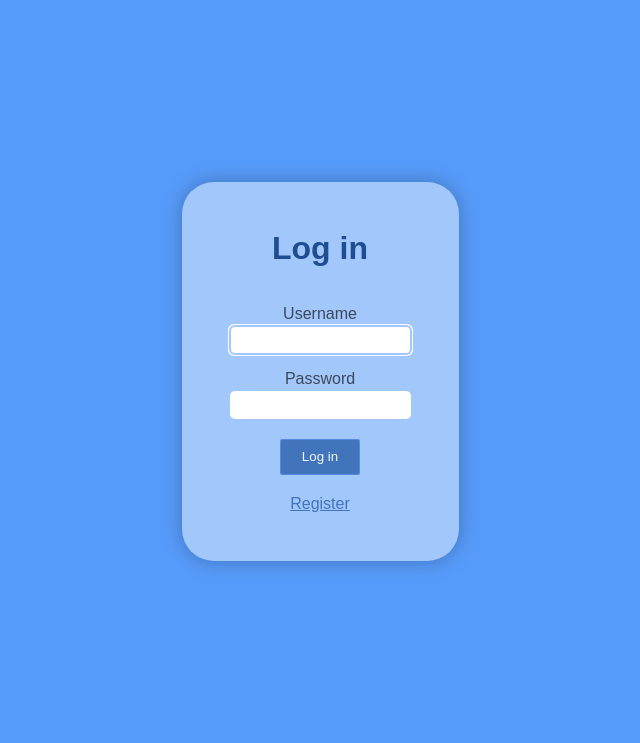
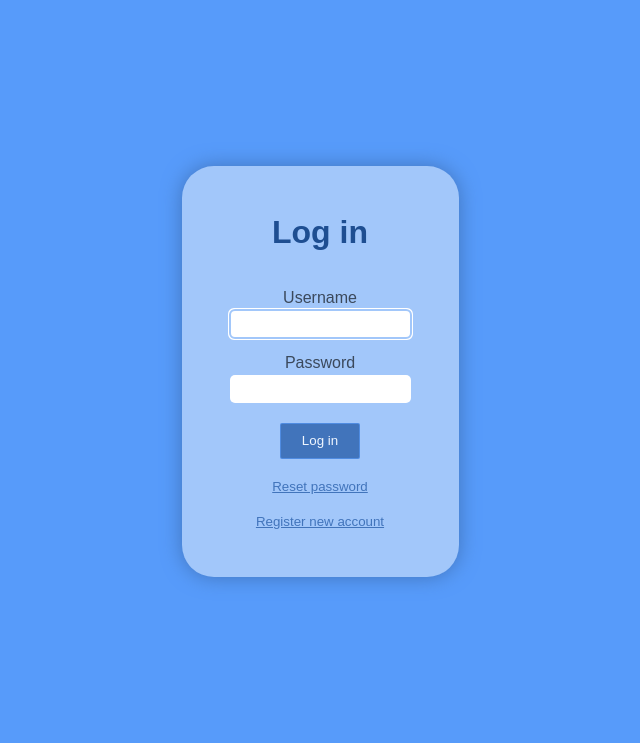
Before and after one commit to ImHereByChance/MonthsWeb, a Django app: page /accounts/login/ in a window 1280 px wide. Shown: the part 57-800 px from the top of the page, without its empty margins (320-960 px from the left). Run offline with Django 3.2, Linux system fonts and the light colour scheme.

Commit message:
link to the reset-password-view added to the log-in page

```diff
--- a/MonthsWeb/users/static/users/style/authpages.css
+++ b/MonthsWeb/users/static/users/style/authpages.css
@@ -71,10 +71,15 @@ input[type="submit"] {
     padding: 0px 5px;
 }
 
-.main-form>a {
+.main-form a {
     align-self: center;
     margin-top: 20px;
+    font-size: smaller;
     color: #4174bb;
+}
+
+.main-form a:hover {
+    color: #23426c;
 }
 
 ul.errorlist.nonfield {
@@ -128,6 +133,9 @@ ul.errorlist.nonfield {
         background: #ff000000;
         box-shadow: none;
     }
+    .main-form a {
+        font-size:unset
+    }
 }
 
 /* Vertical mobile screen(minimum) */
--- a/MonthsWeb/users/templates/registration/login.html
+++ b/MonthsWeb/users/templates/registration/login.html
@@ -32,6 +32,8 @@
         <input type="submit" value="{% translate 'Log in' %}">
         <input type="hidden" name="next" value="{{ next }}">
 
-        <a href="{% url 'register' %}">{% translate "Register" %}</a>
+        <a href="{% url 'password_reset' %}">{% translate "Reset password" %}</a>
+        <a href="{% url 'register' %}">{% translate "Register new account" %}</a>
+
     </form>
 {% endblock maincontent %}
```
